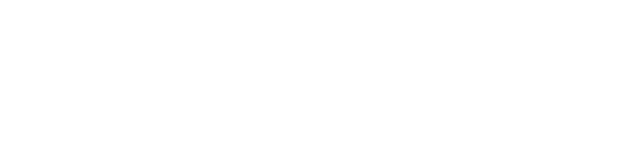
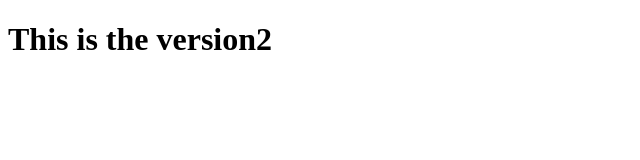
Before and after one commit to SubhashGuptaa/myrepo, a plain HTML site: page index.html in a window 1280 px wide. Shown: the whole page, without its empty margins (0-640 px from the left). Drawn offline with Linux system fonts and the light colour scheme.

Commit message:
This is the second times commit

```diff
--- a/index.html
+++ b/index.html
@@ -6,6 +6,6 @@
     <title>Document</title>
 </head>
 <body>
-
+    <h1>This is the version2</h1>
 </body>
 </html>
```
